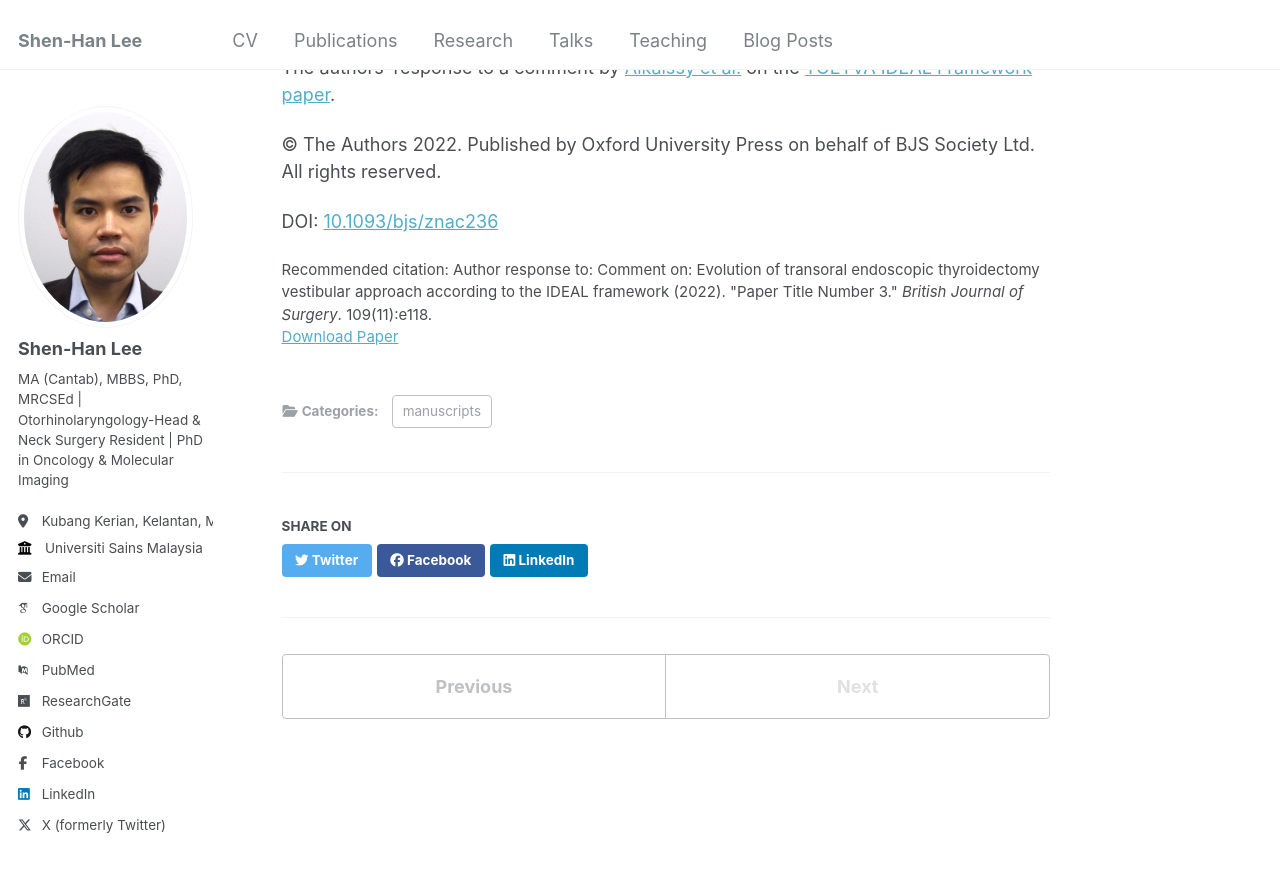
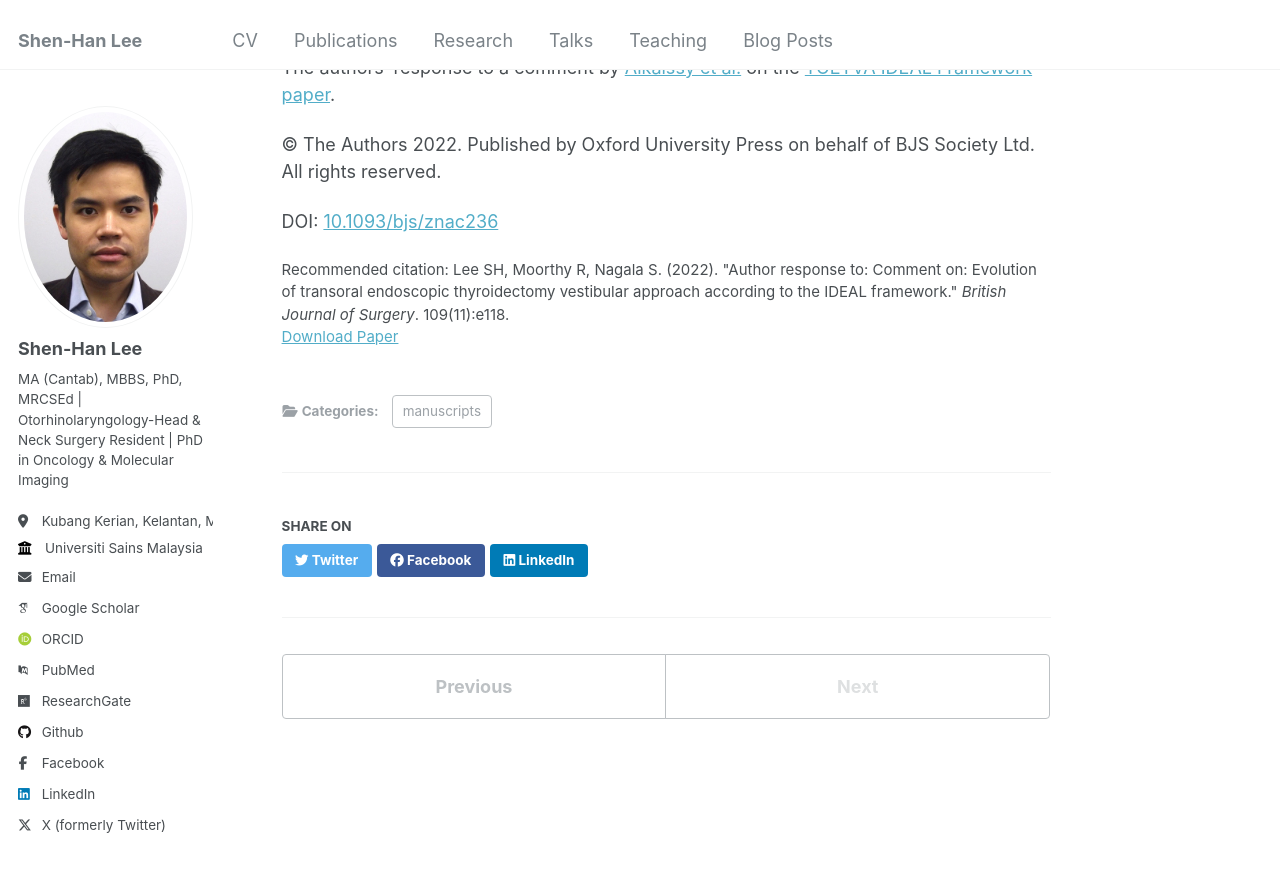
Before and after one commit to shenhanlee/shenhanlee.github.io, a Jekyll site: the page built from _publications/2022-07-27-author-response-toetva-ideal-framework.md, in a window 1280 px wide and 900 px high, scrolled down 441 px. Shown: the top 872 px of the window. Built offline with Jekyll 4.4.1, drawn with Linux system fonts in a browser that asks for light colours; some web fonts are replaced.

Commit message:
Merge remote-tracking branch 'origin/master'

```diff
--- a/_publications/2022-07-27-author-response-toetva-ideal-framework.md
+++ b/_publications/2022-07-27-author-response-toetva-ideal-framework.md
@@ -6,8 +6,8 @@ permalink: /publication/2022-07-27-author-response-toetva-ideal-framework
 excerpt: 'Our response to a comment by by Alkaissy et al. on the TOETVA IDEAL Framework paper in the Britsh Journal of Surgery.'
 date: 2022-07-27
 venue: 'British Journal of Surgery'
-paperurl: 'https://shenhanlee.github.io/files/paper3.pdf'
-citation: 'Author response to: Comment on: Evolution of transoral endoscopic thyroidectomy vestibular approach according to the IDEAL framework (2022). &quot;Paper Title Number 3.&quot; <i>British Journal of Surgery</i>. 109(11):e118.'
+paperurl: 'https://shenhanlee.github.io/files/Lee SH, Moorthy R, Nagala S_Author Response to Comment_British Journal of Surgery.pdf'
+citation: 'Lee SH, Moorthy R, Nagala S. (2022). &quot;Author response to: Comment on: Evolution of transoral endoscopic thyroidectomy vestibular approach according to the IDEAL framework.&quot; <i>British Journal of Surgery</i>. 109(11):e118.'
 ---
 
 Shen-Han Lee <sup>1,*</sup>, Ram Moorthy <sup>2,3</sup>, Sidhartha Nagala <sup>2</sup>
```
